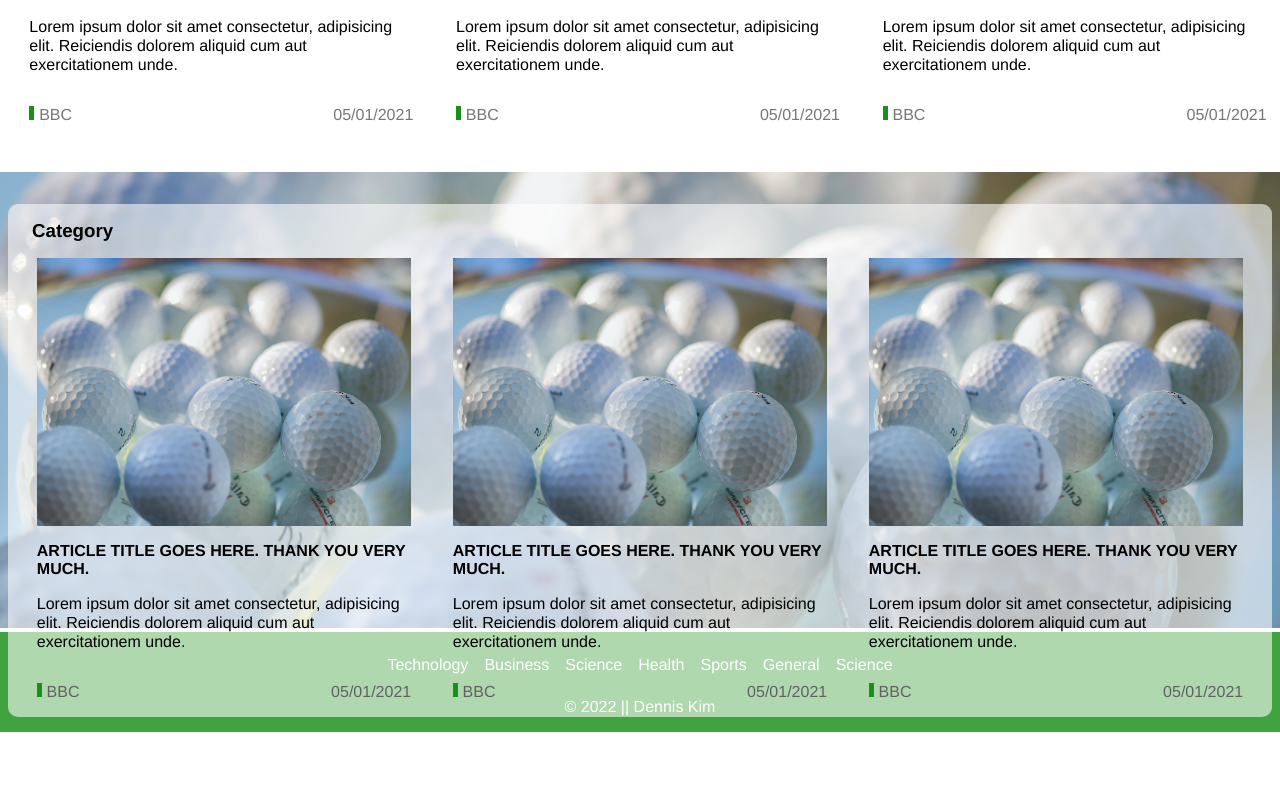
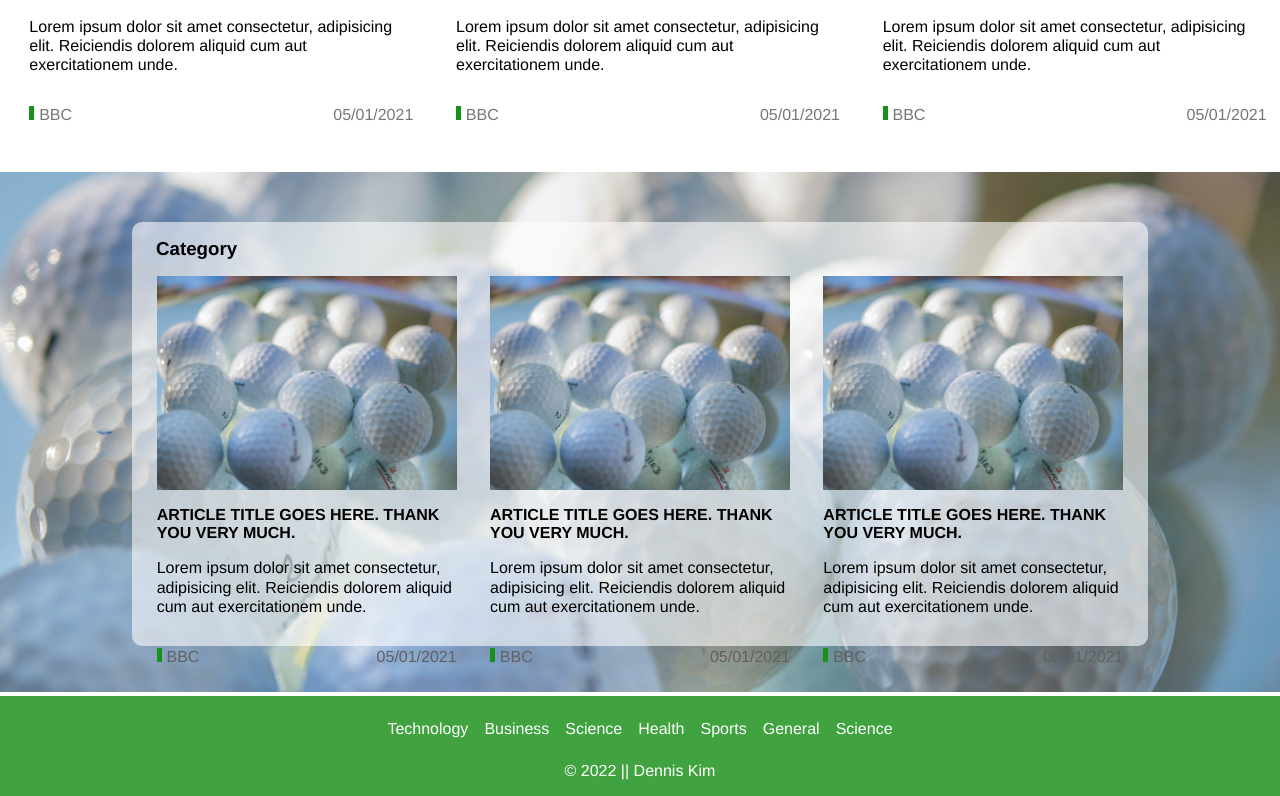
Before and after one commit to dennisk94/News-Junkie, a Vue app: page / in a window 1280 px wide. Shown: the part 1976-2772 px from the top of the page. Before the commit the page ends 2708 px from the top, so only its background shows below. Built offline with nearby package versions, Linux system fonts and the light colour scheme.

Commit message:
add tablet and desktop layout for sports category

```diff
--- a/src/components/CategorySports.vue
+++ b/src/components/CategorySports.vue
@@ -129,7 +129,7 @@ export default {
     display: grid;
     grid-template-columns: repeat(3, 1fr);
     justify-items: center;
-    margin: 1rem 0.5rem 3rem 0.5rem;
+    margin: 1rem 0.5rem;
   }
   .article {
     width: 90%;
@@ -159,5 +159,16 @@ export default {
     width: 100%;
     margin: 0;
   }
+  .category-sports-img {
+    object-fit: cover;
+    height: 65vh;
+  }
+  .category-sports {
+    max-width: 1000px;
+    margin: 0 auto;
+    height: 53vh;
+    top: 50%;
+    transform: translateY(-50%);
+  }
 }
 </style>
```
